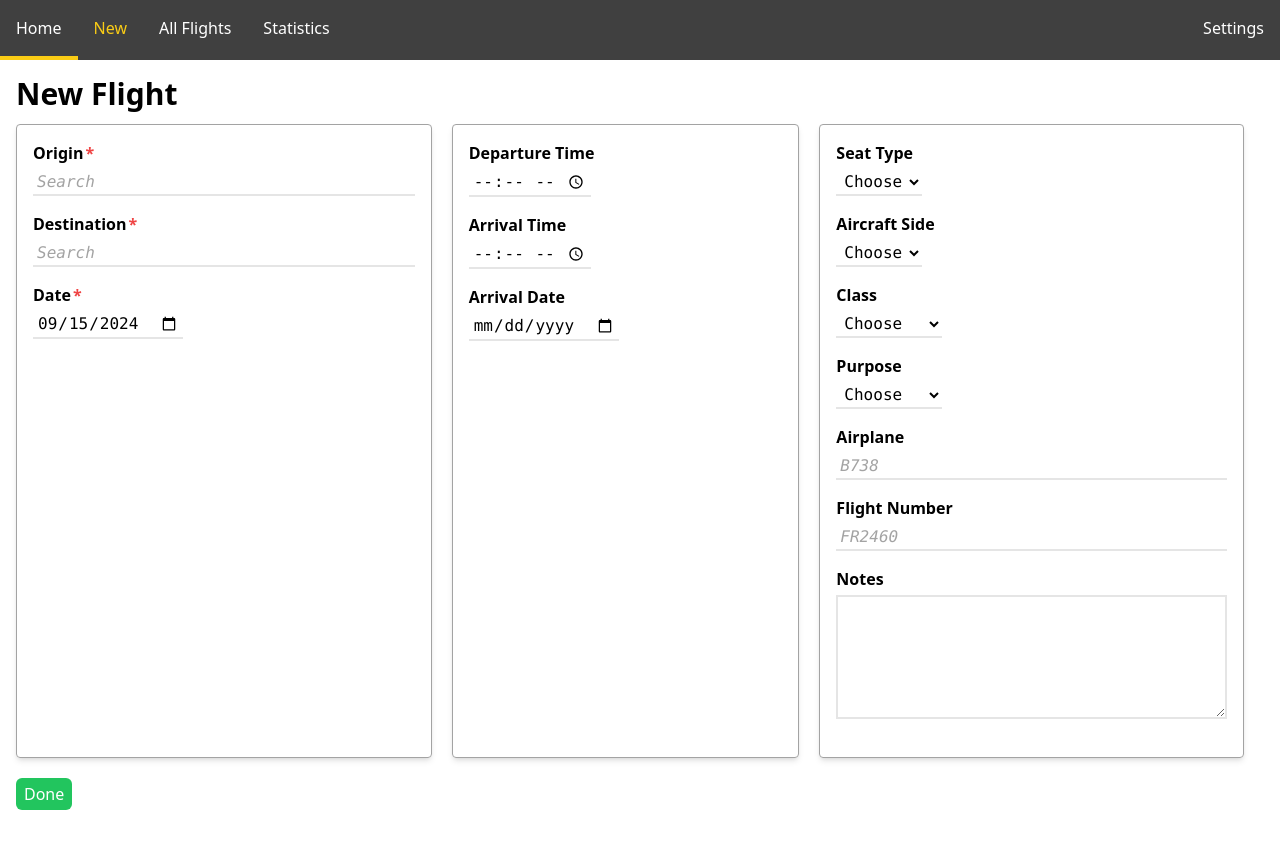
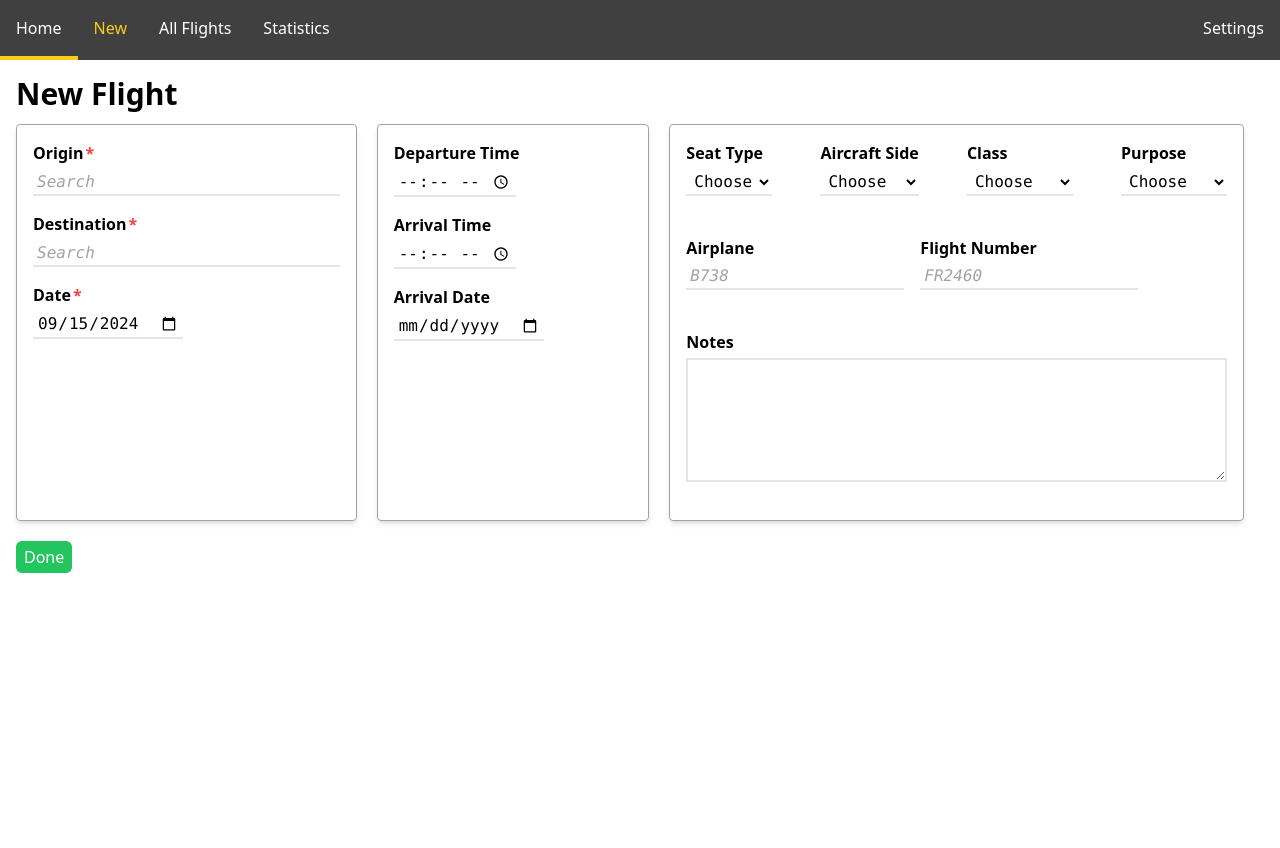
Before and after one commit to RobertDWhite/jetlog, a React (Vite) app: page /new in a window 1280 px wide. Shown: the top 848 px of the page. Built offline with nearby package versions, Linux system fonts and the light colour scheme.

Commit message:
UI Spacing improvements

```diff
--- a/client/pages/New.tsx
+++ b/client/pages/New.tsx
@@ -1,7 +1,7 @@
 import React from 'react';
 import { useNavigate } from 'react-router-dom';
 
-import { Heading, Label, Button, Input, Select, TextArea } from '../components/Elements'
+import { Heading, Label, Button, Input, Select, TextArea } from '../components/Elements';
 import AirportInput from '../components/AirportInput';
 
 import API from '../api';
@@ -21,14 +21,14 @@ export default function New() {
 
         API.post("/flights", flightData)
             .then(() => navigate("/"));
-    }
+    };
+
     return (
         <>
             <Heading text="New Flight" />
 
             <form onSubmit={postFlight}>
                 <div className="flex flex-wrap">
-
                     <div className="container">
                         <Label text="Origin" required />
                         <AirportInput name="origin" />
@@ -37,47 +37,64 @@ export default function New() {
                         <AirportInput name="destination" />
                         <br />
                         <Label text="Date" required />
-                    <Input type="date"
+                        <Input
+                            type="date"
                             name="date"
-                           defaultValue={(new Date()).toISOString().substring(0, 10)} // today's date
-                           required />
+                            defaultValue={(new Date()).toISOString().substring(0, 10)}
+                            required
+                        />
                     </div>
 
                     <div className="container">
                         <Label text="Departure Time" />
-                    <Input type="time"
-                           name="departureTime" />
+                        <Input
+                            type="time"
+                            name="departureTime"
+                        />
                         <br />
-                    <Label text="Arrival Time"/>
-                    <Input type="time"
-                           name="arrivalTime"/>
+                        <Label text="Arrival Time" />
+                        <Input
+                            type="time"
+                            name="arrivalTime"
+                        />
                         <br />
                         <Label text="Arrival Date" />
-                    <Input type="date"
-                           name="arrivalDate" />
+                        <Input
+                            type="date"
+                            name="arrivalDate"
+                        />
                     </div>
 
                     <div className="container">
-                    <Label text="Seat Type"/>
-                    <Select name="seat"
+                        <div className="flex justify-between flex-wrap gap-4 items-start">
+                            <div className="flex flex-col">
+                                <Label text="Seat Type" />
+                                <Select
+                                    name="seat"
                                     options={[
                                         { text: "Choose", value: "" },
                                         { text: "Aisle", value: "aisle" },
                                         { text: "Middle", value: "middle" },
                                         { text: "Window", value: "window" }
-                            ]} />
-                    <br />
-                    <Label text="Aircraft Side"/>
-                    <Select name="aircraftSide"
+                                    ]}
+                                />
+                            </div>
+                            <div className="flex flex-col">
+                                <Label text="Aircraft Side" />
+                                <Select
+                                    name="aircraftSide"
                                     options={[
                                         { text: "Choose", value: "" },
                                         { text: "Left", value: "left" },
                                         { text: "Right", value: "right" },
                                         { text: "Center", value: "center" }
-                            ]} />
-                    <br />
-                    <Label text="Class"/>
-                    <Select name="ticketClass"
+                                    ]}
+                                />
+                            </div>
+                            <div className="flex flex-col">
+                                <Label text="Class" />
+                                <Select
+                                    name="ticketClass"
                                     options={[
                                         { text: "Choose", value: "" },
                                         { text: "Private", value: "private" },
@@ -85,40 +102,59 @@ export default function New() {
                                         { text: "Business", value: "business" },
                                         { text: "Economy+", value: "economy+" },
                                         { text: "Economy", value: "economy" }
-                            ]} />
-                    <br />
-                    <Label text="Purpose"/>
-                    <Select name="purpose"
+                                    ]}
+                                />
+                            </div>
+                            <div className="flex flex-col">
+                                <Label text="Purpose" />
+                                <Select
+                                    name="purpose"
                                     options={[
                                         { text: "Choose", value: "" },
                                         { text: "Leisure", value: "leisure" },
                                         { text: "Business", value: "business" },
                                         { text: "Crew", value: "crew" },
                                         { text: "Other", value: "other" }
-                            ]} />
+                                    ]}
+                                />
+                            </div>
+                        </div>
+
                         <br />
-                    <Label text="Airplane"/>
-                    <Input type="text"
+                        <div className="flex flex-wrap gap-4">
+                            <div className="flex flex-col">
+                                <Label text="Airplane" />
+                                <Input
+                                    type="text"
                                     name="airplane"
                                     placeholder="B738"
-                           maxLength={16} />
-                    <br />
-                    <Label text="Flight Number"/>
-                    <Input type="text"
+                                    maxLength={16}
+                                />
+                            </div>
+                            <div className="flex flex-col">
+                                <Label text="Flight Number" />
+                                <Input
+                                    type="text"
                                     name="flightNumber"
                                     placeholder="FR2460"
-                           maxLength={7} />
+                                    maxLength={7}
+                                />
+                            </div>
+                        </div>
                         <br />
-                    <Label text="Notes"/>
-                    <TextArea name="notes"
-                              maxLength={150} />
+                        <Label text="Notes" />
+                        <TextArea
+                            name="notes"
+                            maxLength={150}
+                        />
+                    </div>
                 </div>
 
-            </div>
-
-            <Button text="Done"
+                <Button
+                    text="Done"
                     level="success"
-                    submit />
+                    submit
+                />
             </form>
         </>
     );
```
Lines whose indentation alone changed are shown as unchanged.
